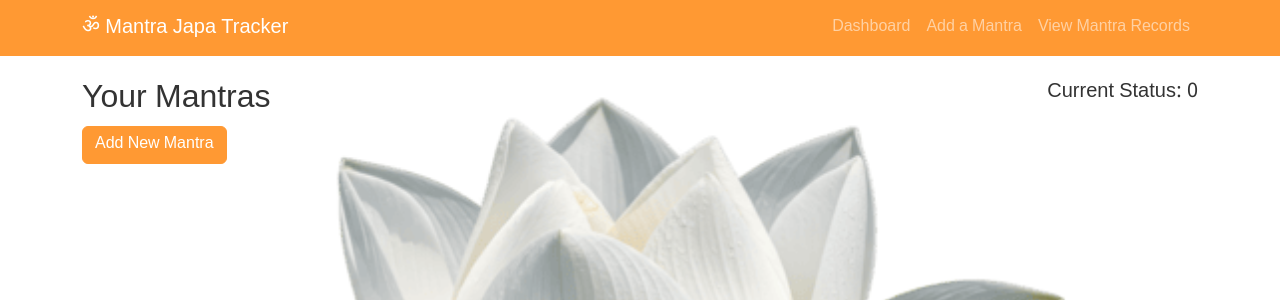
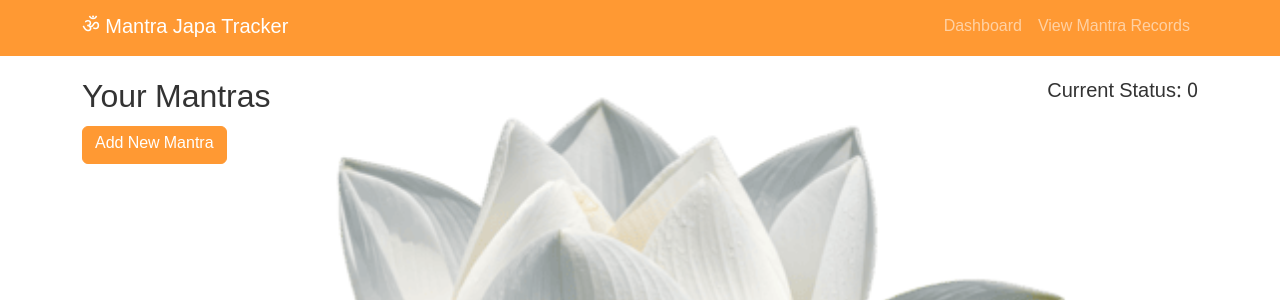
Before and after one commit to kaarthikswork/mantra_tracker, a Flask app: page / in a window 1280 px wide. Shown: the top 300 px of the page. Run offline with Flask 3, Linux system fonts and the light colour scheme; data that the repository does not hold is empty.

Commit message:
Update base.html

```diff
--- a/templates/base.html
+++ b/templates/base.html
@@ -20,9 +20,6 @@
                         <a class="nav-link" href="{{ url_for('main.dashboard') }}">Dashboard</a>
                     </li>
                     <li class="nav-item">
-                        <a class="nav-link" href="{{ url_for('main.add_mantra') }}">Add a Mantra</a>
-                    </li>
-                    <li class="nav-item">
                         <a class="nav-link" href="{{ url_for('main.mantra_records') }}">View Mantra Records</a>
                     </li>
                 </ul>
```
